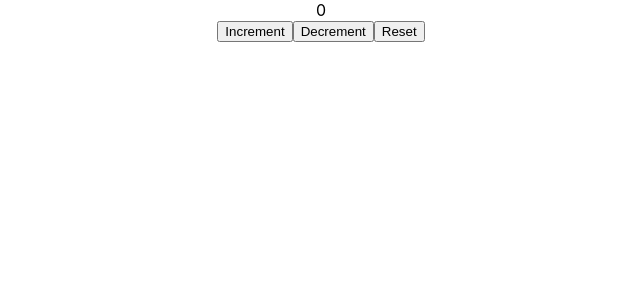
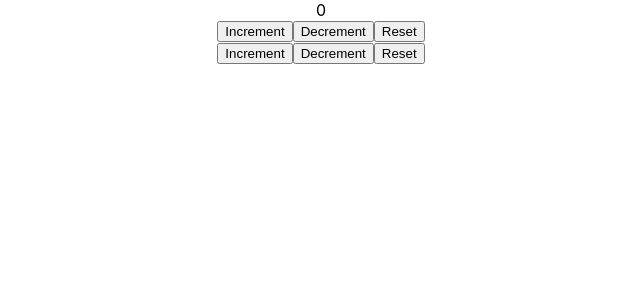
Before and after one commit to pydivijay/React-Hooks-Sample, a React (Create React App) app: page / in a window 1280 px wide. Shown: the top 300 px of the page, without its empty margins (319-959 px from the left). Built offline with nearby package versions, Linux system fonts and the light colour scheme.

Commit message:
useReducer sample

```diff
--- a/src/App.js
+++ b/src/App.js
@@ -14,16 +14,42 @@ import DataFetching from "./components/DataFetching";
 import DataObjectChange from "./components/DataObjectChange";
 import ComponentC from "./components/ComponentC";
 
-import React from "react";
+import React, { useReducer } from "react";
 import CounterOne from "./components/CounterOne";
+import CounterTwo from "./components/CounterTwo";
+import CounterThree from "./components/CounterThree";
+import ComponentA from "./components/ComponentA";
+import ComponentAD from "./components/ComponentAD";
 
 export const UserContext = React.createContext();
 
 export const ChannelContext = React.createContext();
 
+const initialState = 0;
+
+const reducer = (state, action) => {
+  switch (action) {
+    case "increment":
+      return state + 1;
+    case "decrement":
+      return state - 1;
+    case "reset":
+      return initialState;
+    default:
+      return state;
+  }
+};
+
+export const CounterContext = React.createContext();
+
 function App() {
+  const [count, dispatch] = useReducer(reducer, initialState);
   return (
+    <CounterContext.Provider
+      value={{ counterVal: count, counterDispath: dispatch }}
+    >
       <div className="App">
+        {count}
         {/* <ClassCounter/> */}
         {/* <HookCounter/> */}
         {/* <HookCounterTwo/> */}
@@ -47,8 +73,13 @@ function App() {
           <ComponentC />
         </ChannelContext.Provider>
       </UserContext.Provider> */}
-      <CounterOne/>
+        {/* <CounterOne/> */}
+        {/* <CounterTwo/> */}
+        {/* <CounterThree/> */}
+        <ComponentA />
+        <ComponentAD />
       </div>
+    </CounterContext.Provider>
   );
 }
 
--- /dev/null
+++ b/src/components/ComponentA.js
@@ -0,0 +1,16 @@
+import React, { useContext } from "react";
+import { CounterContext } from "../App";
+
+function ComponentA() {
+  const counterContext = useContext(CounterContext);
+  return (
+    <div>
+      {/* Component A<div>{counterContext.counterVal}</div> */}
+      <button onClick={() => counterContext.counterDispath("increment")}>Increment</button>
+      <button onClick={() => counterContext.counterDispath("decrement")}>Decrement</button>
+      <button onClick={() => counterContext.counterDispath("reset")}>Reset</button>
+    </div>
+  );
+}
+
+export default ComponentA;
--- /dev/null
+++ b/src/components/ComponentAD.js
@@ -0,0 +1,16 @@
+import React, { useContext } from "react";
+import { CounterContext } from "../App";
+
+function ComponentAD() {
+  const counterContext = useContext(CounterContext);
+  return (
+    <div>
+      {/* Component A<div>{counterContext.counterVal}</div> */}
+      <button onClick={() => counterContext.counterDispath("increment")}>Increment</button>
+      <button onClick={() => counterContext.counterDispath("decrement")}>Decrement</button>
+      <button onClick={() => counterContext.counterDispath("reset")}>Reset</button>
+    </div>
+  );
+}
+
+export default ComponentAD;
--- /dev/null
+++ b/src/components/CounterThree.js
@@ -0,0 +1,35 @@
+import React, { useReducer } from "react";
+
+const initialState = 0;
+
+const reducer = (state, action) => {
+  switch (action) {
+    case "increment":
+      return state + 1;
+    case "decrement":
+      return state - 1;
+    case "reset":
+      return initialState;
+    default:
+      return state;
+  }
+};
+
+function CounterThree() {
+  const [count, dispath] = useReducer(reducer, initialState);
+  const [countTwo,dispathTwo]=useReducer(reducer, initialState);
+  return (
+    <div>
+      <div>{count}</div>
+      <button onClick={() => dispath("increment")}>Increment</button>
+      <button onClick={() => dispath("decrement")}>Decrement</button>
+      <button onClick={() => dispath("reset")}>Reset</button>
+      <div>{countTwo}</div>
+      <button onClick={() => dispathTwo("increment")}>Increment</button>
+      <button onClick={() => dispathTwo("decrement")}>Decrement</button>
+      <button onClick={() => dispathTwo("reset")}>Reset</button>
+    </div>
+  );
+}
+
+export default CounterThree;
--- /dev/null
+++ b/src/components/CounterTwo.js
@@ -0,0 +1,48 @@
+import React, { useReducer } from "react";
+
+const initialState = {
+  firstIncrement: 0,
+  secondCounter: 10,
+};
+
+const reducer = (state, action) => {
+  switch (action.type) {
+    case "increment":
+      return { ...state, firstIncrement: state.firstIncrement + action.value };
+    case "decrement":
+      return { ...state, firstIncrement: state.firstIncrement - action.value };
+    case "increment5":
+      return { ...state, secondCounter: state.secondCounter + action.value };
+    case "decrement5":
+      return { ...state, secondCounter: state.secondCounter - action.value };
+    case "reset":
+      return initialState;
+    default:
+      return state;
+  }
+};
+
+function CounterTwo() {
+  const [count, dispath] = useReducer(reducer, initialState);
+  return (
+    <div>
+      <div>Count 1--{count.firstIncrement}</div>
+      <div>Count 2 --{count.secondCounter}</div>
+      <button onClick={() => dispath({ type: "increment", value: 1 })}>
+        Increment
+      </button>
+      <button onClick={() => dispath({ type: "decrement", value: 1 })}>
+        Decrement
+      </button>
+      <button onClick={() => dispath({ type: "increment5", value: 5 })}>
+        Increment 5
+      </button>
+      <button onClick={() => dispath({ type: "decrement5", value: 5 })}>
+        Decrement 5
+      </button>
+      <button onClick={() => dispath({ type: "reset" })}>Reset</button>
+    </div>
+  );
+}
+
+export default CounterTwo;
```
Also changed, not shown: src/components/ComponentAC.js (added, +11 -0 lines), src/components/ComponentB.js (added, +12 -0 lines), src/components/DataFetchingOne.js (added, +31 -0 lines). Lines whose indentation alone changed are shown as unchanged.
